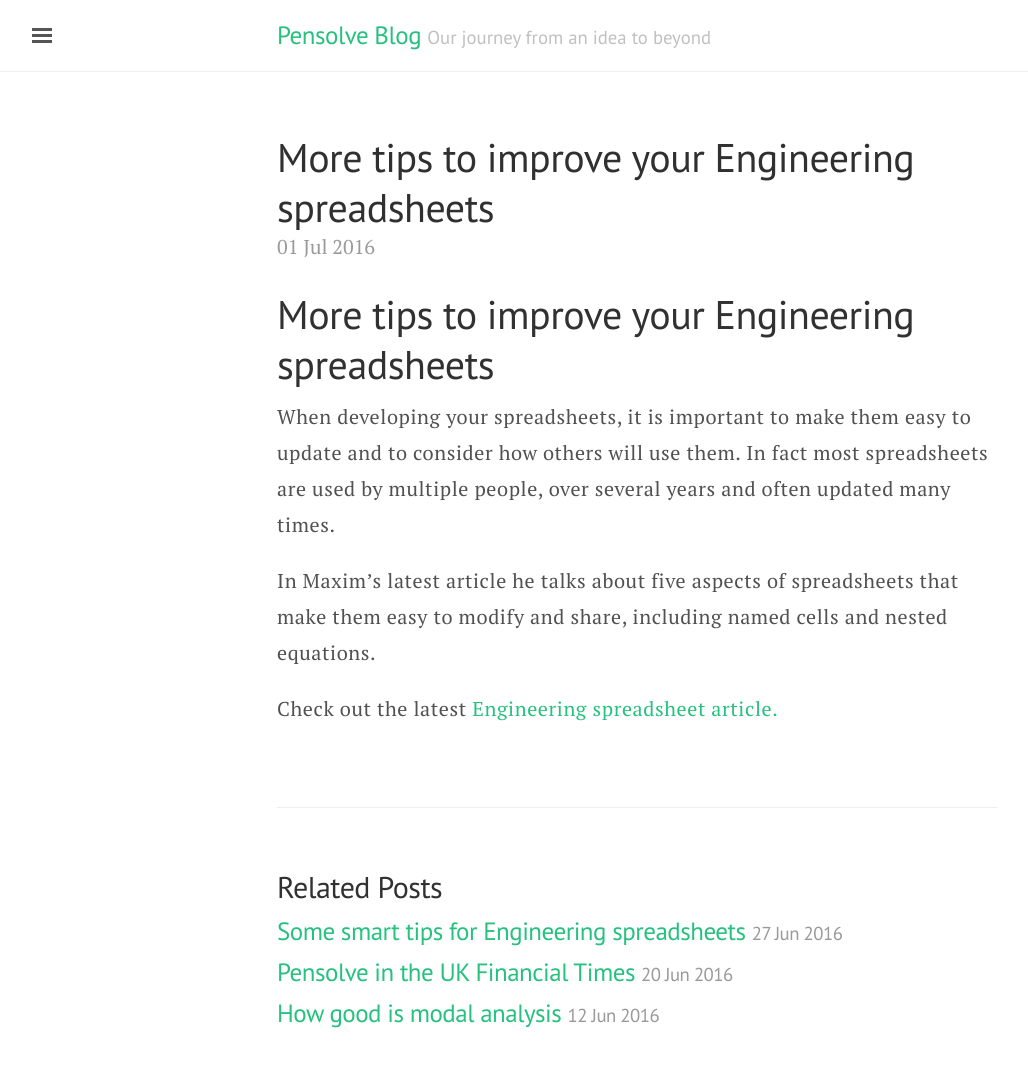
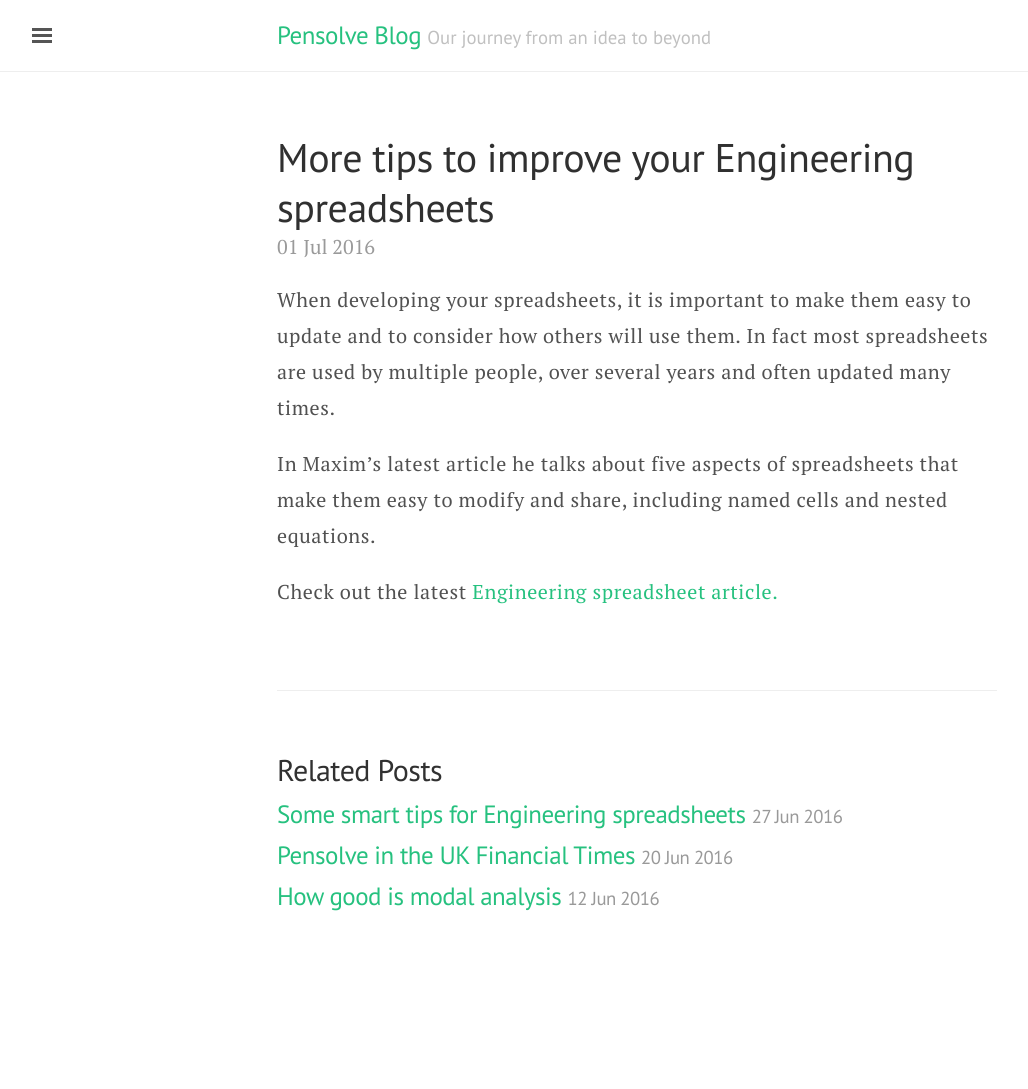
Before and after one commit to pensolve/blog, a Jekyll site: the page built from _posts/2016-07-01-More-Engineering-Tips.md, in a window 1280 px wide. Shown: the whole page, without its empty margins (3-1031 px from the left). Built offline with Jekyll 4.4.1, drawn with Linux system fonts in a browser that asks for light colours; after the commit the page ends 973 px from its top, so only the background shows below that.

Commit message:
Update 2016-07-01-More-Engineering-Tips.md

```diff
--- a/_posts/2016-07-01-More-Engineering-Tips.md
+++ b/_posts/2016-07-01-More-Engineering-Tips.md
@@ -2,9 +2,6 @@
 layout: post
 title: "More tips to improve your Engineering spreadsheets"
 ---
-
-More tips to improve your Engineering spreadsheets
-==================================================
 
 When developing your spreadsheets, it is important to make them easy to update and to consider how others will use them. In fact most spreadsheets are used by multiple people, over several years and often updated many times.
 
```
